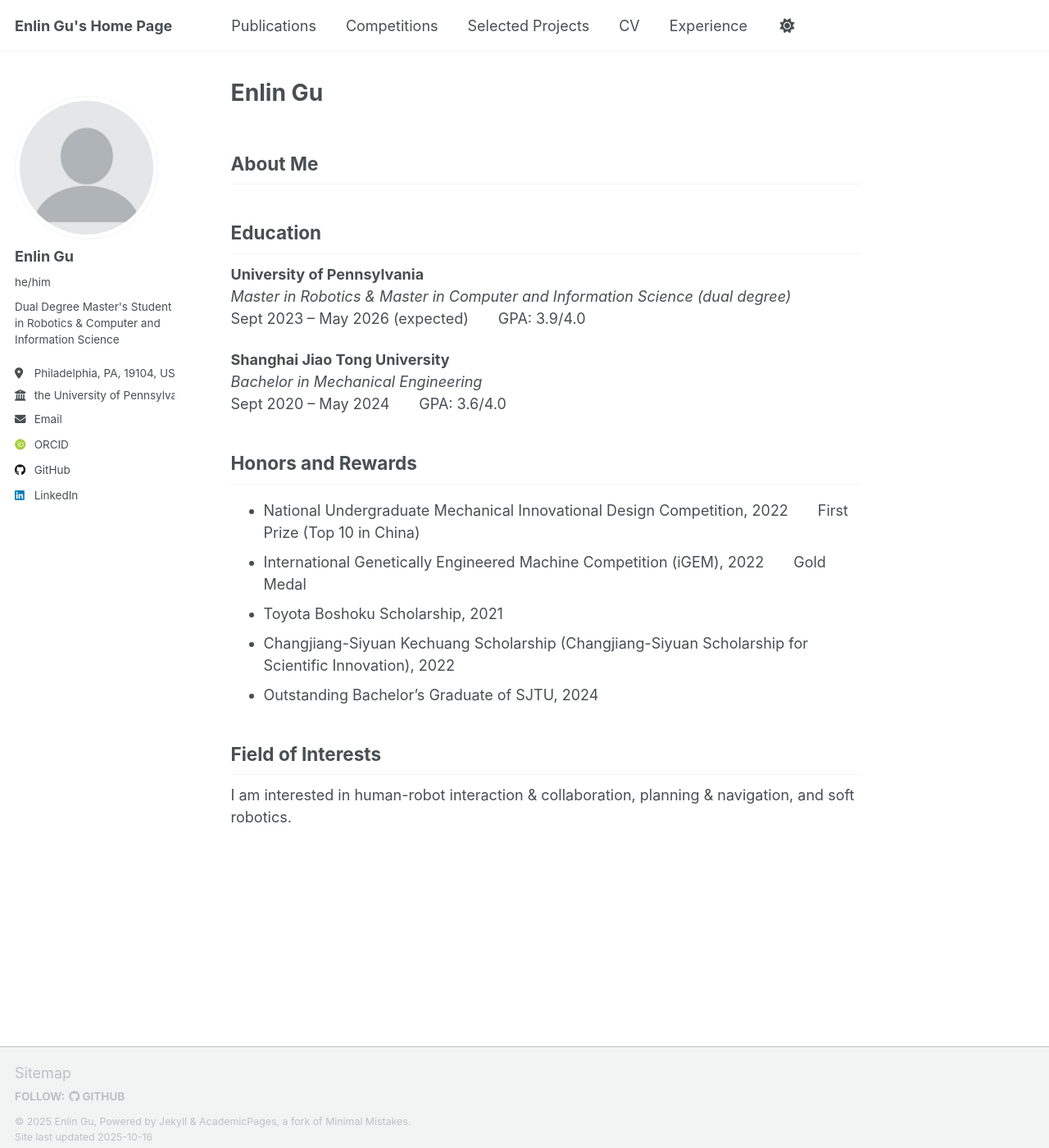
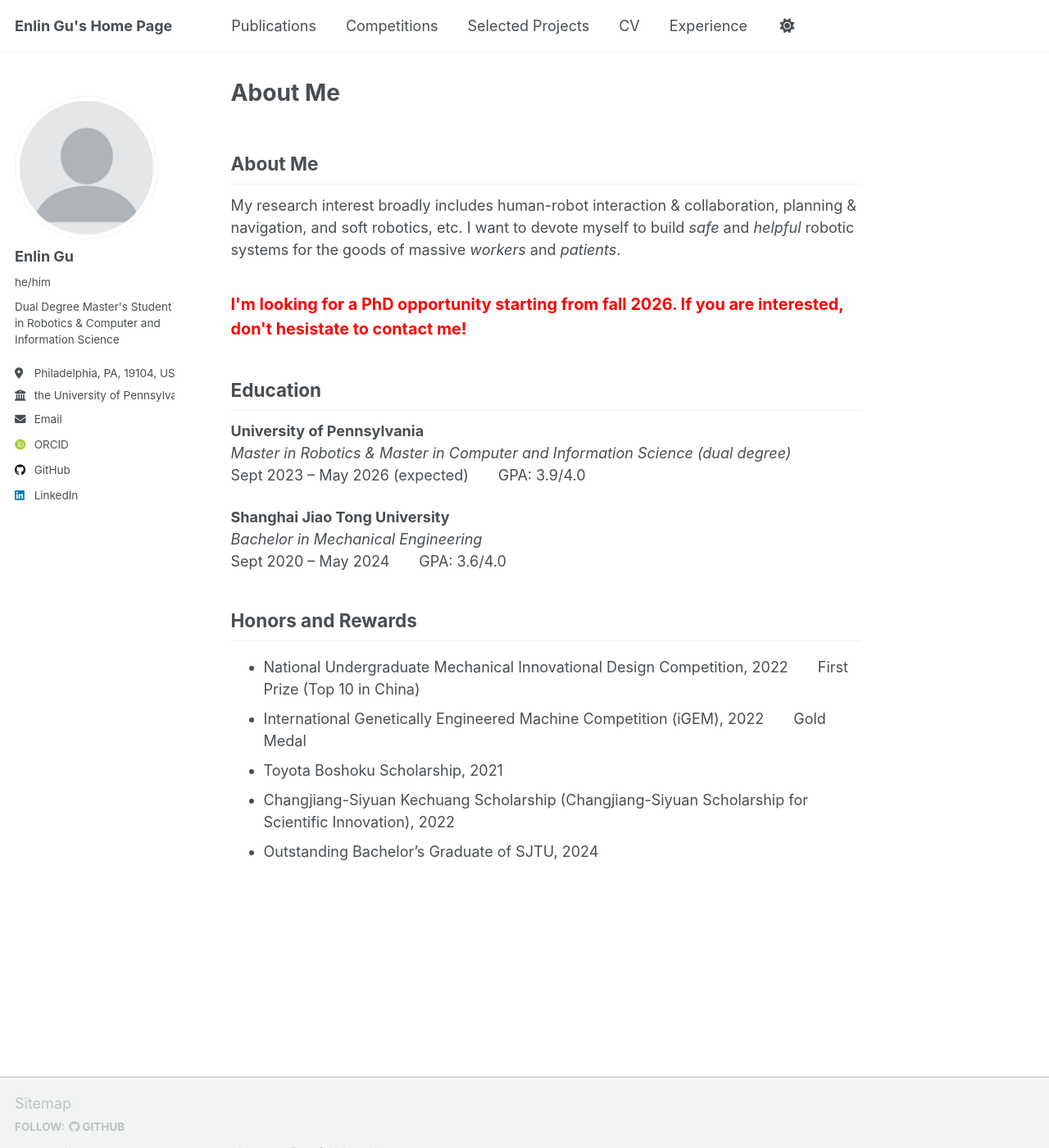
Before and after one commit to Gelrignard/gelrignard.github.io, a Jekyll site: the page built from _pages/about.md, in a window 1280 px wide and 1400 px high. Shown: the whole window at 82% size. Built offline with Jekyll 4.4.1, drawn with Linux system fonts in a browser that asks for light colours; some web fonts are replaced; a script that is not in the unit is left out.

Commit message:
interest

```diff
--- a/_pages/about.md
+++ b/_pages/about.md
@@ -1,6 +1,6 @@
 ---
 permalink: /
-title: "Enlin Gu"
+title: "About Me"
 author_profile: true
 redirect_from:
   - /about/
@@ -9,6 +9,12 @@ redirect_from:
 
 ## About Me
 
+
+My research interest broadly includes human-robot interaction & collaboration, planning & navigation, and soft robotics, etc. I want to devote myself to build *safe* and *helpful* robotic systems for the goods of massive *workers* and *patients*.
+
+<div style="color: red; font-weight: bold; font-size: 1.1em; margin-top: 2em;">
+I'm looking for a PhD opportunity starting from fall 2026. If you are interested, don't hesistate to contact me!
+</div>
 
 ## Education
 
@@ -27,7 +33,3 @@ Sept 2020 – May 2024  GPA: 3.6/4.0
 - Toyota Boshoku Scholarship, 2021
 - Changjiang-Siyuan Kechuang Scholarship (Changjiang-Siyuan Scholarship for Scientific Innovation), 2022
 - Outstanding Bachelor’s Graduate of SJTU, 2024
-
-## Field of Interests
-
-I am interested in human-robot interaction & collaboration, planning & navigation, and soft robotics.
```
